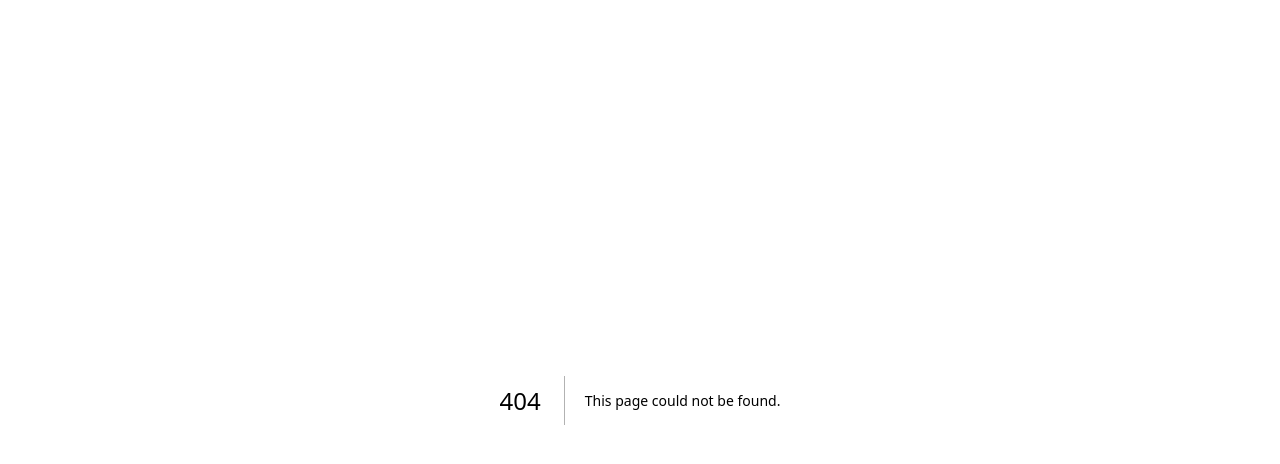
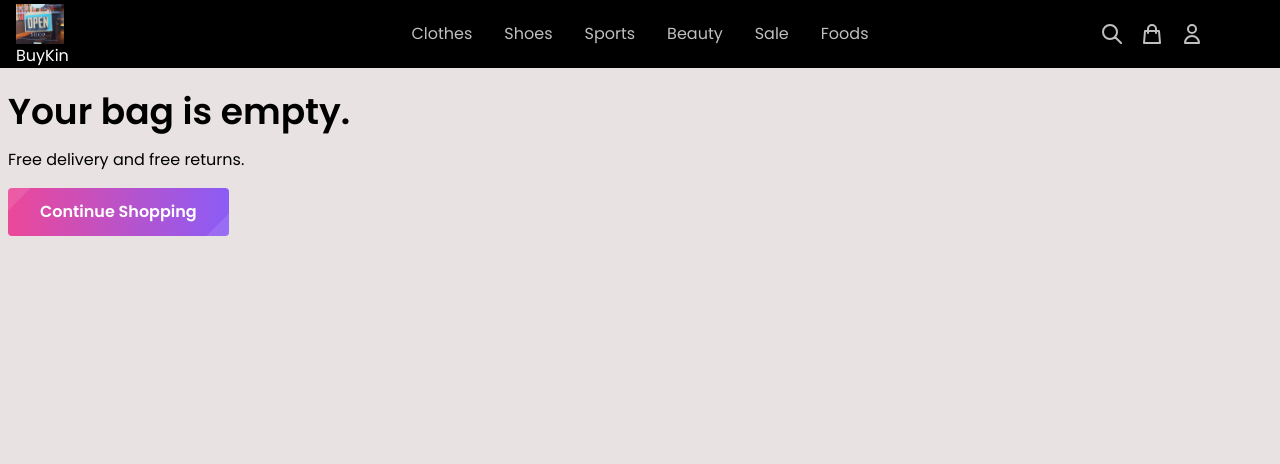
Before and after one commit to raibpn/retail, a Next.js app: page /checkout in a window 1280 px wide. Before the commit this address had no page. Shown: the top 464 px of the page. Built offline with nearby package versions, Linux system fonts and the light colour scheme.

Commit message:
getting total price in cart

```diff
--- /dev/null
+++ b/components/CheckoutProduct.tsx
@@ -0,0 +1,81 @@
+import { ChevronDownIcon } from "@heroicons/react/outline";
+import Image from "next/image";
+import { useState } from "react";
+import Currency from "react-currency-formatter";
+import toast from "react-hot-toast";
+import { useDispatch, useSelector } from "react-redux";
+import { removeFromBasket, selectBasketTotal } from "../redux/basketSlice";
+
+interface Props {
+  items: Product[];
+  id: string;
+}
+
+const CheckoutProduct = ({ id, items }: Props) => {
+  //   const totalPrice = useSelector(selectBasketTotal);
+
+  const [price, setTotalPrice] = useState<number>();
+  const dispatch = useDispatch();
+
+  const getTotalPrice = (items: Product[]): number => {
+    return items.reduce((total, item) => item.price + total, 0);
+  };
+
+  const removeItemFromBasket = () => {
+    dispatch(removeFromBasket({ id }));
+
+    toast.error(`${items[0].title} removed from basket`, {
+      position: "bottom-center",
+    });
+  };
+  console.log("items in checkout:", items);
+  return (
+    <div className="flex flex-col gap-x-4 border-b border-gray-300 p-4 pb-5 lg:flex-row lg:items-center">
+      <div className="relative h-44 w-44">
+        <Image
+          className=""
+          src={`${items[0].image}`}
+          alt="image"
+          fill
+          style={{ objectFit: "contain" }}
+        />
+      </div>
+
+      <div className="flex flex-1 items-end lg:items-center">
+        <div className="flex-1 space-y-4">
+          <div className="flex flex-col gap-x-8 text-xl lg:flex-row lg:text-2xl">
+            <h4 className="font-semibold lg:w-96">{items[0].title}</h4>
+            <p className="flex items-end gap-x-1 font-semibold">
+              {items.length}
+              <ChevronDownIcon className="h-6 w-6 text-blue-500" />
+            </p>
+          </div>
+
+          <p className="flex cursor-pointer items-end text-blue-500 hover:underline">
+            Show product details
+            <ChevronDownIcon className="h-6 w-6" />
+          </p>
+        </div>
+        <div className="flex flex-col items-end space-y-4">
+          <h4 className="text-xl font-semibold lg:text-2xl">
+            <Currency
+              quantity={items.reduce(
+                (total, item) => total + item.price * item.id.length,
+                0
+              )}
+              currency="DKK"
+            />
+          </h4>
+          <button
+            // onClick={removeItemFromBasket}
+            className="text-blue-500 hover:underline"
+          >
+            Remove
+          </button>
+        </div>
+      </div>
+    </div>
+  );
+};
+
+export default CheckoutProduct;
--- a/components/Header.tsx
+++ b/components/Header.tsx
@@ -7,9 +7,12 @@ import {
   ShoppingBagIcon,
   UserIcon,
 } from "@heroicons/react/outline";
+import { useSelector } from "react-redux";
+import { selectBasketItems } from "../redux/basketSlice";
 
 const Header = () => {
   const session = false;
+  const items = useSelector(selectBasketItems);
   return (
     <header className="sticky top-0 z-30 flex w-full items-center justify-between bg-black">
       <div className="flex items-center justify-start px-4 pt-1 md:w-1/5">
@@ -34,12 +37,15 @@ const Header = () => {
         <SearchIcon className="headerIcon" />
         <Link href="/checkout">
           <div className="group relative cursor-pointer text-white transition">
-            <span
-              className="absolute -top-2 -left-2 z-50 flex h-4 w-4 items-center justify-center rounded-full
+            {items.length > 0 && (
+              <span
+                className="absolute -top-2 -left-2 z-50 flex h-4 w-4 items-center justify-center rounded-full
             bg-[#6aa7f7] text-[14px] font-bold text-[#1f3d10] transition group-hover:bg-black group-hover:text-[#F3E5AB]"
-            >
-              5
-            </span>
+              >
+                {items.length}
+              </span>
+            )}
+
             <ShoppingBagIcon className="headerIcon" />
           </div>
         </Link>
--- a/components/Product.tsx
+++ b/components/Product.tsx
@@ -9,14 +9,13 @@ import toast from "react-hot-toast";
 
 interface Props {
   products: Product[];
-  product: Product;
 }
 const Product = ({ products }: Props) => {
   const dispatch = useDispatch();
 
   const addItemToBasket = (id: string) => {
     console.log("addToBasket", id);
-    const product = products.find((prod) => prod.id === id);
+    const product: Product = products.find((prod) => prod.id === id);
 
     // console.log("product:", product);
     // console.log("product title:", product?.title);
@@ -30,7 +29,7 @@ const Product = ({ products }: Props) => {
   };
 
   return (
-    <div className="m-4 flex items-center justify-center">
+    <div className="m-2 flex items-center justify-center">
       <div className="relative grid grid-cols-1 gap-4 sm:grid-cols-1 md:grid-cols-2 lg:grid-cols-2 xl:grid-cols-3">
         {products.map((product, id) => (
           <div
--- a/package.json
+++ b/package.json
@@ -10,6 +10,8 @@
     "@reduxjs/toolkit": "^1.9.2",
     "next": "latest",
     "react": "18.2.0",
+    "react-currency-format": "^1.1.0",
+    "react-currency-formatter": "^1.1.0",
     "react-dom": "18.2.0",
     "react-hook-form": "^7.43.1",
     "react-hot-toast": "^2.4.0",
@@ -19,6 +21,8 @@
   "devDependencies": {
     "@types/node": "18.11.3",
     "@types/react": "18.0.21",
+    "@types/react-currency-format": "^1.0.0",
+    "@types/react-currency-formatter": "^1.1.4",
     "@types/react-dom": "18.0.6",
     "autoprefixer": "^10.4.12",
     "postcss": "^8.4.18",
--- a/pages/_app.tsx
+++ b/pages/_app.tsx
@@ -2,10 +2,12 @@ import "../styles/globals.css";
 import type { AppProps } from "next/app";
 import { Provider } from "react-redux";
 import { store } from "../redux/store";
+import { Toaster } from "react-hot-toast";
 
 function MyApp({ Component, pageProps }: AppProps) {
   return (
     <Provider store={store}>
+      <Toaster />
       <Component {...pageProps} />
     </Provider>
   );
--- /dev/null
+++ b/pages/checkout.tsx
@@ -0,0 +1,58 @@
+import Head from "next/head";
+import { useRouter } from "next/router";
+import { useEffect, useState } from "react";
+import { useSelector } from "react-redux";
+import Button from "../components/Button";
+import CheckoutProduct from "../components/CheckoutProduct";
+import Header from "../components/Header";
+import { selectBasketItems, selectBasketTotal } from "../redux/basketSlice";
+
+const Checkout = () => {
+  const items = useSelector(selectBasketItems);
+  const router = useRouter();
+
+  const [groupedItemsBasket, setGroupedItemsBasket] = useState(
+    {} as { [key: string]: Product[] }
+  );
+
+  useEffect(() => {
+    const groupedItems = items.reduce((results, item) => {
+      (results[item.id] = results[item.id] || []).push(item);
+      return results;
+    }, {} as { [key: string]: Product[] });
+    setGroupedItemsBasket(groupedItems);
+  }, [items]);
+
+  return (
+    <div>
+      <Head>
+        <title>Shopping Cart</title>
+        <link rel="icon" href="/favicon.ico" />
+      </Head>
+      <Header />
+      <main>
+        <div className="p-2">
+          <h1 className="my-4 text-3xl font-semibold lg:text-4xl">
+            {items.length > 0 ? "Review your bag." : "Your bag is empty."}
+          </h1>
+          <p className="my-4">Free delivery and free returns.</p>
+          {items.length === 0 && (
+            <Button
+              title="Continue Shopping"
+              onClick={() => router.push("/")}
+            />
+          )}
+        </div>
+        {items.length > 0 && (
+          <div>
+            {Object.entries(groupedItemsBasket).map(([key, items]) => (
+              <CheckoutProduct key={key} items={items} id={key} />
+            ))}
+          </div>
+        )}
+      </main>
+    </div>
+  );
+};
+
+export default Checkout;
--- a/styles/globals.css
+++ b/styles/globals.css
@@ -5,8 +5,8 @@
 
 @layer base {
   body {
-    @apply font-body text-black;
-    @apply bg-[#e9e1e1f6] text-white !scrollbar-thin !scrollbar-track-transparent
+    @apply font-body;
+    @apply bg-[#e9e1e1f6] text-black !scrollbar-thin !scrollbar-track-transparent
     !scrollbar-thumb-slate-600 scrollbar-track-rounded-full scrollbar-thumb-rounded-full;
   }
 }
--- a/typings.d.ts
+++ b/typings.d.ts
@@ -12,7 +12,7 @@ interface Category {
 }
 
 interface Product {
-  id?: string;
+  id: string;
   // _id: string;
   createdAt?: string;
   updatedAt?: string;
```
Also changed, not shown: 2 other files (tests, documents, lock files or other folders).
